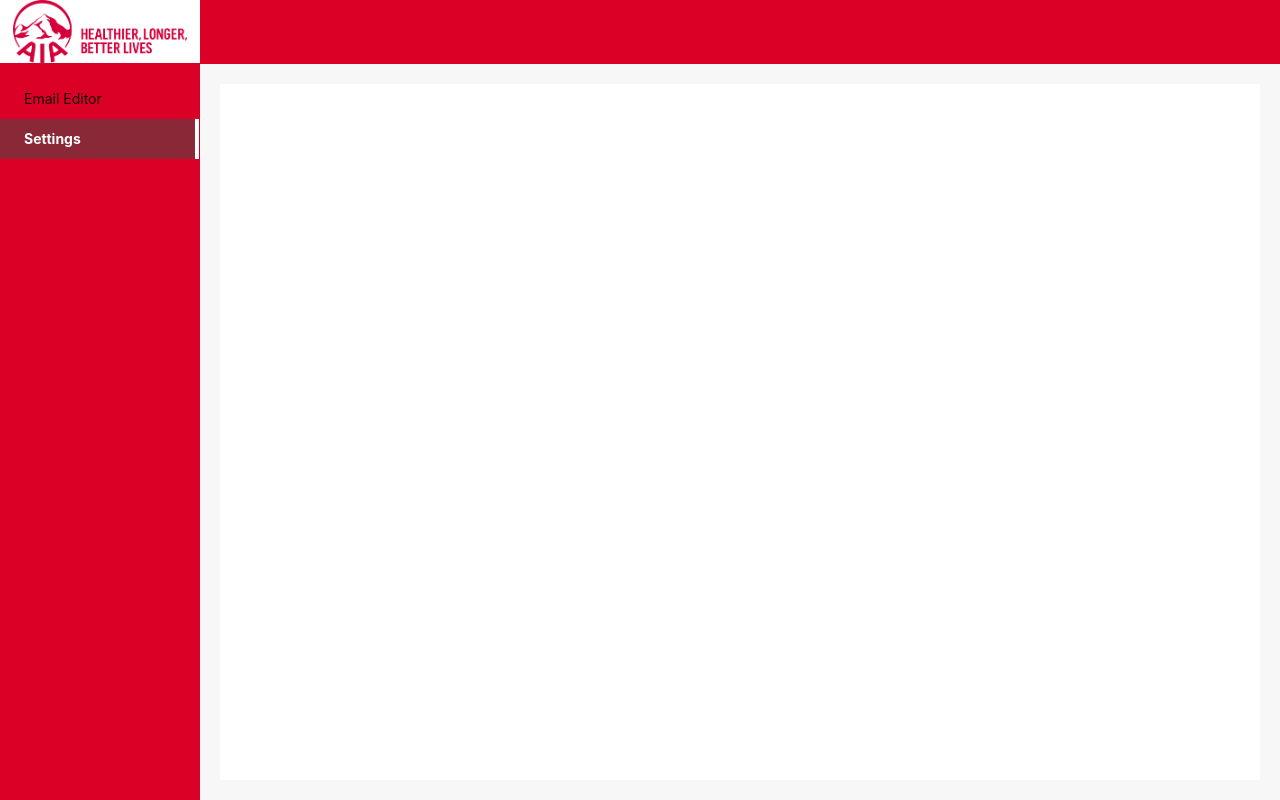
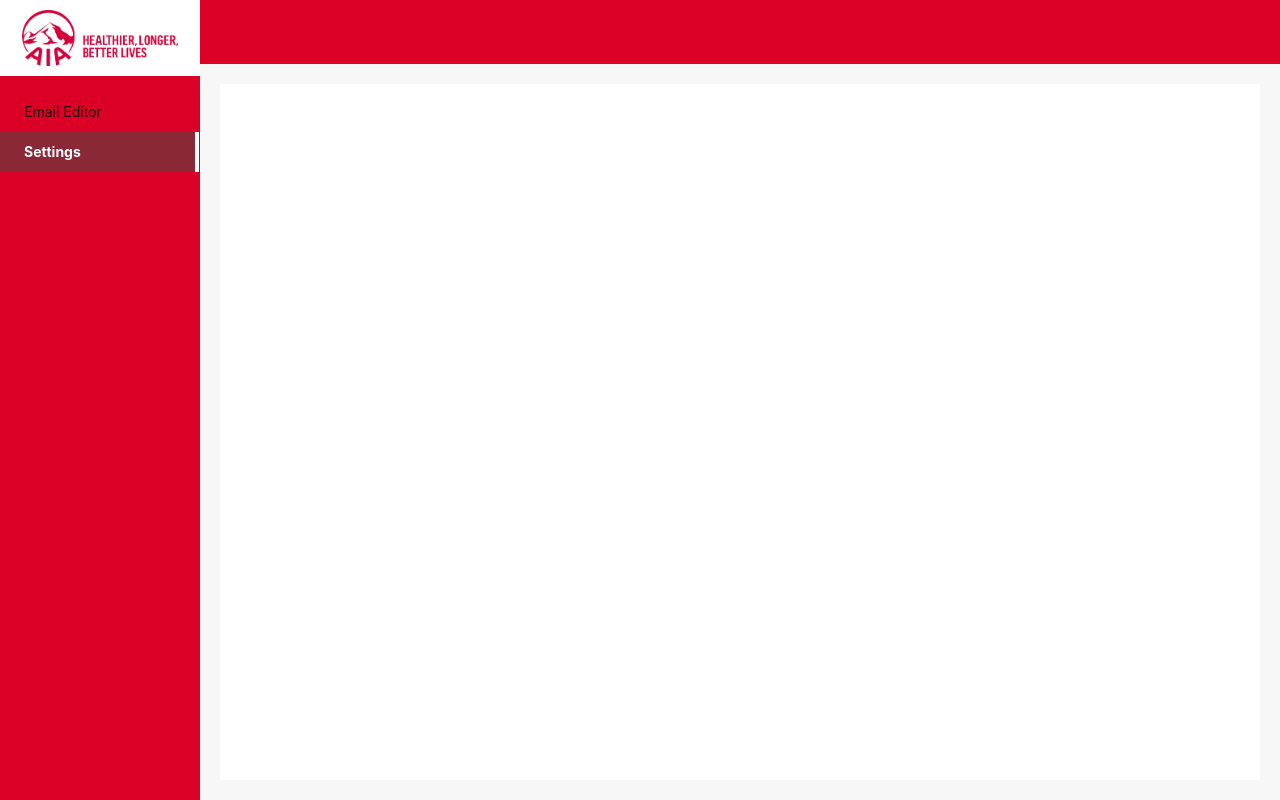
Before and after one commit to Bluewin01/AIASampleProject1, a React (Create React App) app: page /home in a window 1280 px wide. Built offline with nearby package versions, Linux system fonts and the light colour scheme.

Commit message:
redux tk for

```diff
--- a/src/containers/Login.jsx
+++ b/src/containers/Login.jsx
@@ -6,29 +6,13 @@ import bgimage from "../assets/image/redbg.jpg";
 import { useFormik } from 'formik';
 import { loginSchema } from "../utils/yups";
 import { Form } from "antd"
+import { useSelector, useDispatch } from "react-redux"
+import { loginAsync } from '../stores/redux/slices/userSlice'
 
 function Login() {
-  // const [username, setUsername] = useState("");
-  // const [password, setPassword] = useState("");
 
-  // const handleUsernameChange = (event) => {
-  // setUsername(event.target.value);
-  // const { name, value } = event.target;
-  // setU({
-  //   ...formValues,
-  //   [name]: value
-  // });
-  // };
-
-  // const handlePasswordChange = (event) => {
-  //   setPassword(event.target.value);
-  // };
-
-  // const [formValues, setFormValues] = useState({
-  //   username: "",
-  //   password: "",
-  // });
   const navigate = useNavigate();
+  const dispatch = useDispatch()
 
   // const handleSubmit = (event) => {
   //   event.preventDefault();
@@ -37,14 +21,24 @@ function Login() {
   //   navigate("/otp");
   // };
 
+  async function login(e) {
+    // console.log(e)
+    try {
+      dispatch(loginAsync(e))
+    } catch (err) {
+      console.log(err)
+    }
+  }
+
   const formik = useFormik({
     initialValues: {
       email: "",
       password: ""
     },
     onSubmit: (e) => {
+      login(e)
       navigate("/otp")
-      console.log(e)
+      // console.log(formValues)
     }
   })
 
@@ -60,6 +54,8 @@ function Login() {
   //     ...formValues,
   //     [name]: value,
   //   });
+
+  //   formik.handleChange(event)
   // };
 
   return (
@@ -101,6 +97,7 @@ function Login() {
   );
 }
 
+// Styled Components
 const Background = styled.div`
   background-image: url(${bgimage});
   background-repeat: no-repeat;
--- a/src/containers/PublicLayout.jsx
+++ b/src/containers/PublicLayout.jsx
@@ -22,9 +22,7 @@ function PublicLayout({ children }) {
         }}
       >
         <LogoContainer>
-                    <img src={logoAia} style={{
-                        width: "87%"
-                    }} alt="" />
+          <img src={logoAia} alt="" />
         </LogoContainer>
 
         <MenuStyle
@@ -108,6 +106,14 @@ const LogoContainer = styled.div`
   display: flex;
   justify-content: center;
   align-items: center;
+  width: 100%;
+  height: 9.5%;
+  padding: 2px;
+
+  img {
+    width: 80%;
+    height: auto;
+  }
 `;
 
 export default PublicLayout;
--- a/src/stores/redux/slices/userSlice.js
+++ b/src/stores/redux/slices/userSlice.js
@@ -25,6 +25,16 @@ export const getUserAsync = () => async (dispatch) => {
   }
 };
 
+export const loginAsync = (data) => async (dispatch) => {
+  console.log(data);
+  try {
+    const response = await baseApi.post("login", data);
+    dispatch(fetchUserInfo(response.data));
+  } catch (err) {
+    console.log(err);
+  }
+};
+
 export const createUserAsync = (data) => async (disptach) => {
   try {
     const response = await baseApi.post("register", data);
```
Lines whose indentation alone changed are shown as unchanged.
